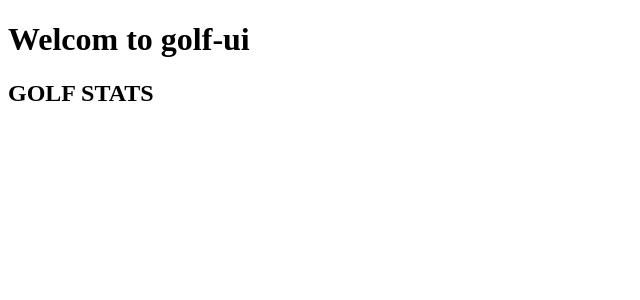
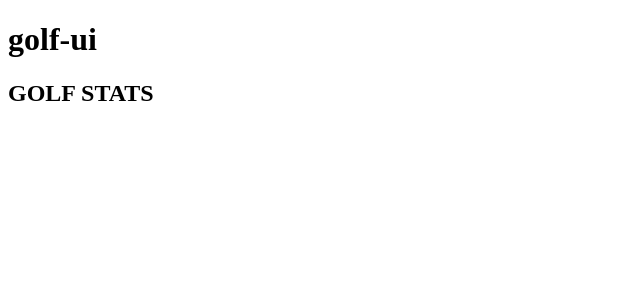
Before and after one commit to tmsmiffs/golf-ui, an Angular app: page / in a window 1280 px wide. Shown: the top 300 px of the page, without its empty margins (0-640 px from the left). Built offline with nearby package versions, Linux system fonts and the light colour scheme.

Commit message:
fixed file name

```diff
--- a/src/app/app.component.html
+++ b/src/app/app.component.html
@@ -1,6 +1,6 @@
 <div>
   <h1>
-    Welcom to {{title}}
+    {{title}}
   </h1>
   <div>
     <gui-header [headerText]="headerText"></gui-header>
```
Also changed, not shown: .travis.yml (renamed from travis.yml).
